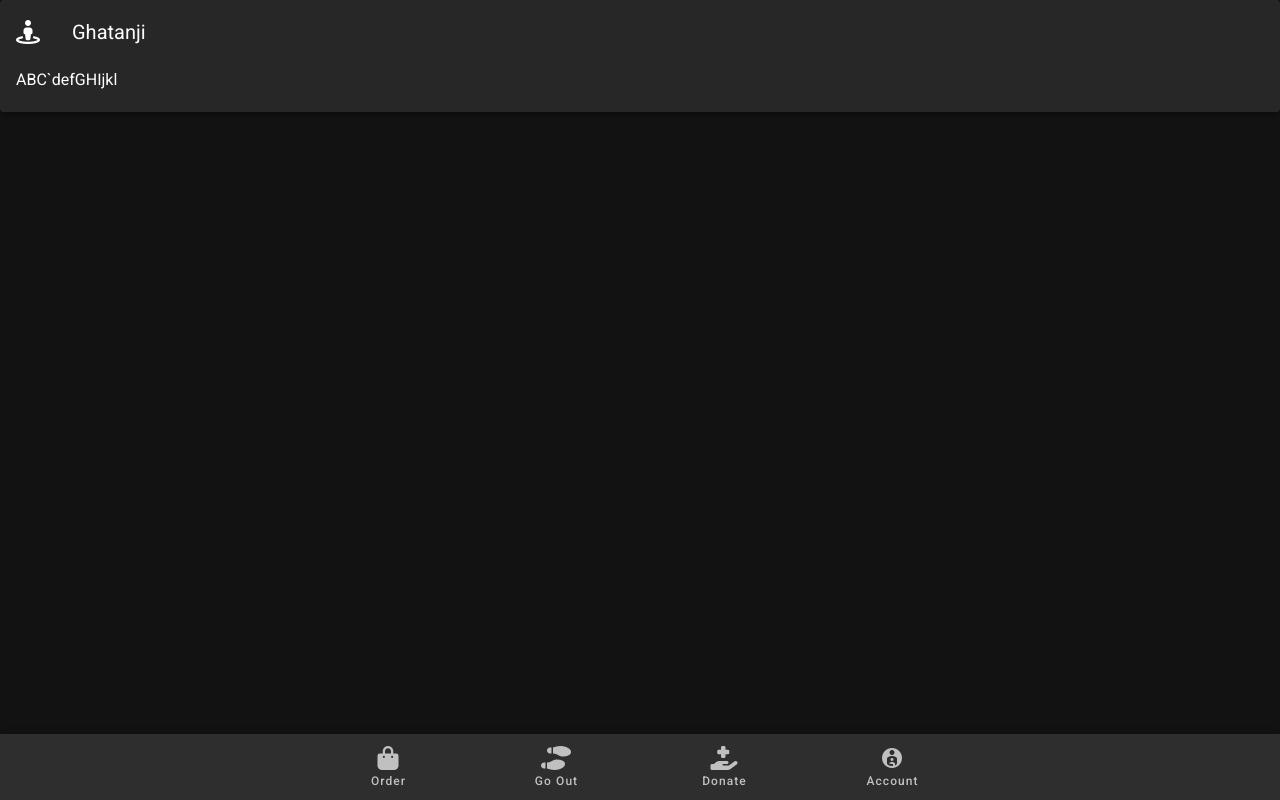
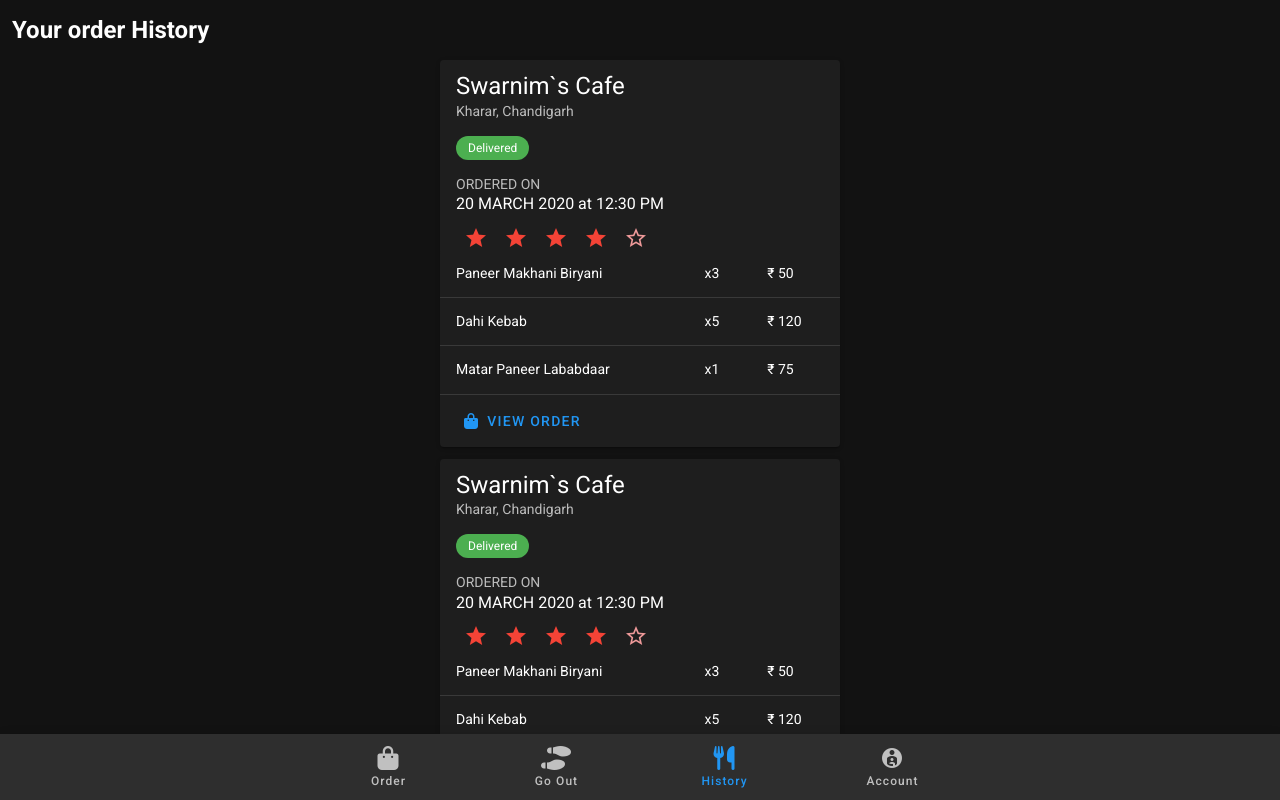
Before and after one commit to Shreyans13/Eats, a Vue app: page /#/history in a window 1280 px wide. Shown: the top 800 px of the page. Built offline with nearby package versions, Linux system fonts and the light colour scheme.

Commit message:
Views added

```diff
--- a/src/App.vue
+++ b/src/App.vue
@@ -1,6 +1,13 @@
 <template>
 	<v-app>
-		<top-bar></top-bar>
+		<!-- <top-bar
+			v-if="
+				$route.name == 'Donate' || $route.name == 'Account'
+					? false
+					: true
+			"
+		> -->
+		<top-bar v-if="toggle"> </top-bar>
 		<v-main>
 			<v-container fluid>
 				<router-view />
@@ -17,7 +24,14 @@ export default {
 	components: { BottomNav, TopBar },
 	name: "App",
 	data: () => ({
-		//
+		// TopBarToggle: true,
 	}),
+	computed: {
+		toggle() {
+			if (this.$route.name == "History" || this.$route.name == "Account")
+				return false;
+			return true;
+		},
+	},
 };
 </script>
--- a/src/components/BottomNav.vue
+++ b/src/components/BottomNav.vue
@@ -26,7 +26,7 @@ export default {
 	},
 	methods: {
 		navigate(event, link) {
-			event.stopPropogation();
+			// event.stopPropogation();
 			if (link.to || !link.href) return;
 			this.$vuetify.goTo(link.href);
 		},
--- a/src/components/FoodBox.vue
+++ b/src/components/FoodBox.vue
@@ -1,13 +1,5 @@
 <template>
-	<v-card :loading="loading" class="my-5" max-width="374">
-		<template slot="progress">
-			<v-progress-linear
-				color="deep-purple"
-				height="10"
-				indeterminate
-			></v-progress-linear>
-		</template>
-
+	<v-card max-width="374" @click="fun">
 		<v-img
 			height="150"
 			src="https://encrypted-tbn0.gstatic.com/images?q=tbn:ANd9GcSoUeJ-Na6Tq8HNONT8_4u3RBpEStlRWYbuxQ&usqp=CAU"
@@ -43,5 +35,10 @@
 <script>
 export default {
 	name: "FoodBox",
+	methods: {
+		fun() {
+			console.log("clicked");
+		},
+	},
 };
 </script>
--- /dev/null
+++ b/src/components/HistoryBox.vue
@@ -0,0 +1,74 @@
+<template>
+	<v-card class="mx-auto" max-width="400">
+		<v-list-item two-line>
+			<v-list-item-content>
+				<v-list-item-title class="headline">
+					Swarnim`s Cafe
+				</v-list-item-title>
+				<v-list-item-subtitle> Kharar, Chandigarh</v-list-item-subtitle>
+			</v-list-item-content>
+		</v-list-item>
+		<v-list-item class="my-n2">
+			<v-chip color="green" text-color="white" small>
+				Delivered
+			</v-chip>
+		</v-list-item>
+		<v-list-item>
+			<v-list-item-content>
+				<v-list-item-subtitle>ORDERED ON</v-list-item-subtitle>
+				<v-list-item-title>20 MARCH 2020 at 12:30 PM</v-list-item-title>
+			</v-list-item-content>
+		</v-list-item>
+		<v-list-item class="my-n3">
+			<v-rating
+				v-model="rating"
+				background-color="red lighten-3"
+				color="red"
+			></v-rating>
+		</v-list-item>
+		<v-data-table
+			mobile-breakpoint="0"
+			:headers="headers"
+			:items="order"
+			hide-default-header
+			hide-default-footer
+		></v-data-table>
+		<v-divider></v-divider>
+		<v-card-actions>
+			<v-btn text depressed color="primary">
+				<v-icon small class="ma-2">
+					fas fa-shopping-bag
+				</v-icon>
+				View Order
+			</v-btn>
+		</v-card-actions>
+	</v-card>
+</template>
+
+<script>
+export default {
+	data() {
+		return {
+			rating: 4,
+			headers: [
+				{ text: "Items Ordered", value: "name", sortable: false },
+				{ text: "Quantity", value: "quantity", sortable: false },
+				{ text: "Price", value: "price", sortable: false },
+			],
+			order: [
+				{
+					name: "Paneer Makhani Biryani",
+					quantity: "x3",
+					price: "₹ 50",
+				},
+				{ name: "Dahi Kebab", quantity: "x5", price: "₹ 120" },
+				{
+					name: "Matar Paneer Lababdaar",
+					quantity: "x1",
+					price: "₹ 75",
+				},
+			],
+		};
+	},
+};
+</script>
--- a/src/router/index.js
+++ b/src/router/index.js
@@ -20,13 +20,13 @@ const routes = [
 			import(/* webpackChunkName: "about" */ "../views/GoOut.vue"),
 	},
 	{
-		path: "/donate",
-		name: "Donate",
+		path: "/history",
+		name: "History",
 		// route level code-splitting
 		// this generates a separate chunk (about.[hash].js) for this route
 		// which is lazy-loaded when the route is visited.
 		component: () =>
-			import(/* webpackChunkName: "about" */ "../views/Donate.vue"),
+			import(/* webpackChunkName: "about" */ "../views/History.vue"),
 	},
 
 	{
--- a/src/store/index.js
+++ b/src/store/index.js
@@ -25,9 +25,9 @@ export default new Vuex.Store({
 				},
 			},
 			{
-				text: "Donate",
-				to: "/donate",
-				icon: "fas fa-hand-holding-medical",
+				text: "History",
+				to: "/history",
+				icon: "fas fa-utensils",
 				meta: {
 					showToolbar: true,
 					showBottomNav: true,
--- a/src/views/Account.vue
+++ b/src/views/Account.vue
@@ -1,14 +1,14 @@
 <template>
 	<div>
-		<v-card height="400">
+		<v-card>
 			<v-navigation-drawer permanent width="auto">
 				<v-list-item>
 					<v-list-item-content>
 						<v-list-item-title class="title">
-							Application
+							Zomato UI Clone
 						</v-list-item-title>
 						<v-list-item-subtitle>
-							subtext
+							Shreyans Jain
 						</v-list-item-subtitle>
 					</v-list-item-content>
 				</v-list-item>
--- a/src/views/Donate.vue
+++ /dev/null
@@ -1,3 +0,0 @@
-<template>
-	<p>Donate.vue</p>
-</template>
--- a/src/views/GoOut.vue
+++ b/src/views/GoOut.vue
@@ -1,7 +1,12 @@
 <template>
 	<div>
 		<h2>Recommended for you</h2>
-		<food-box v-for="i in 10" :key="i" />
+		<br />
+		<v-row>
+			<v-col v-for="i in 10" :key="i">
+				<food-box />
+			</v-col>
+		</v-row>
 	</div>
 </template>
 
--- /dev/null
+++ b/src/views/History.vue
@@ -0,0 +1,15 @@
+<template>
+	<div>
+		<h2>Your order History</h2>
+		<history-box class="my-3" v-for="i in 10" :key="i"></history-box>
+	</div>
+</template>
+
+<script>
+import HistoryBox from "../components/HistoryBox";
+
+export default {
+	name: "History",
+	components: { HistoryBox },
+};
+</script>
--- a/src/views/Order.vue
+++ b/src/views/Order.vue
@@ -1,6 +1,6 @@
 <template>
 	<div>
-		<v-card class="mx-auto" max-width="400">
+		<v-card class="mx-auto mb-5" max-width="400">
 			<v-img
 				class="white--text align-end"
 				height="200px"
@@ -9,31 +9,11 @@
 				<v-card-title>Special Discount for you</v-card-title>
 			</v-img>
 		</v-card>
-		<food-box v-for="i in 10" :key="i" />
-		<!-- <v-row class="my-1">
-			<v-col cols="8" class="pa-0">
-				<v-card dark>
-					<v-card-text>
-						Order Again
-					</v-card-text>
-				</v-card>
+		<v-row>
+			<v-col v-for="i in 10" :key="i">
+				<food-box />
 			</v-col>
-			<v-col cols="4" class="pa-0">
-				<v-card dark>
-					<v-card-text>
-						view history
-					</v-card-text>
-				</v-card>
-			</v-col>
-			<v-col cols="4" v-for="i in 6" :key="i" class="pa-3 ml-0">
-				<v-avatar>
-					<img
-						src="https://cdn.vuetifyjs.com/images/john.jpg"
-						alt="John"
-					/>
-				</v-avatar>
-			</v-col>
-		</v-row> -->
+		</v-row>
 	</div>
 </template>
 <script>
```
Also changed, not shown: src/components/SideNav.vue (added, +9 -0 lines).
